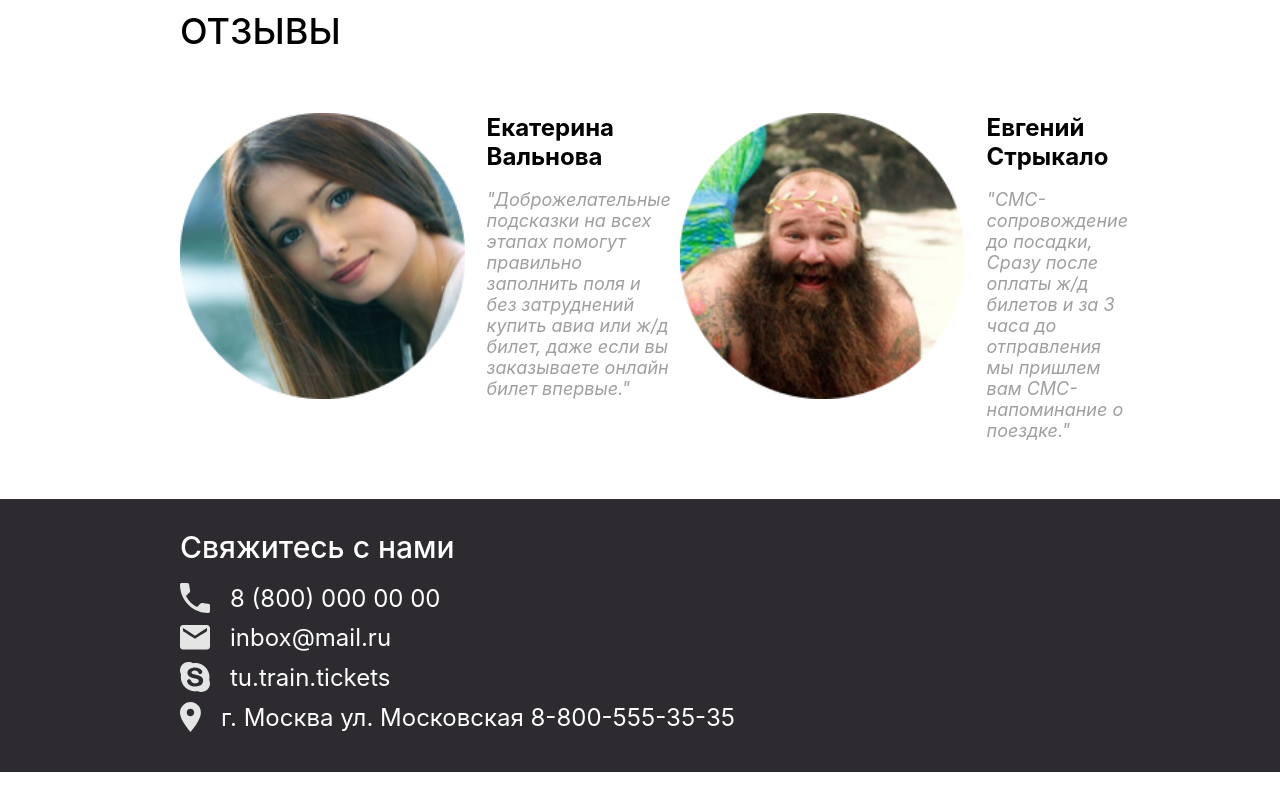
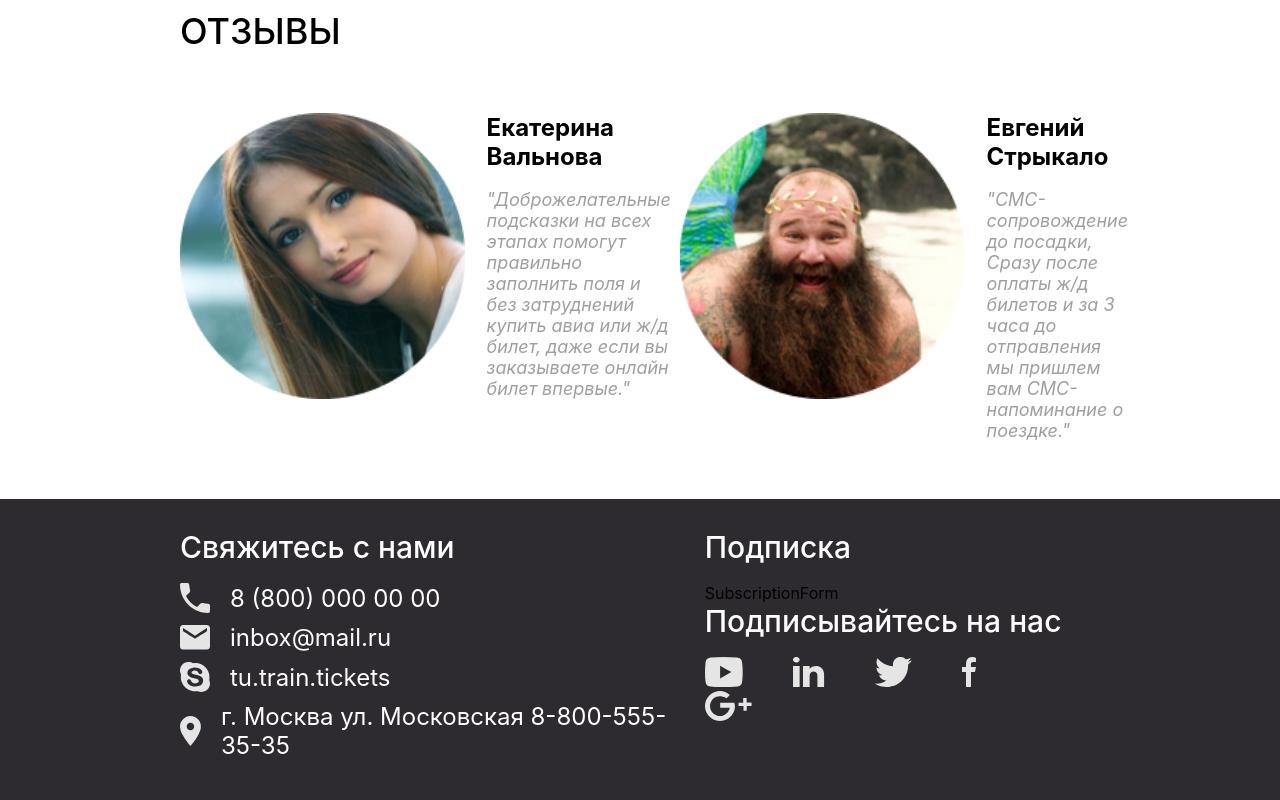
Before and after one commit to EvgeniyPryanichnikov/fe-diplom, a React (Create React App) app: page / in a window 1280 px wide. Shown: the part 1885-2685 px from the top of the page. Before the commit the page ends 2657 px from the top, so only its background shows below. Built offline with nearby package versions, Linux system fonts and the light colour scheme.

Commit message:
subscription-block in process..

```diff
--- a/src/components/global/Footer/Footer.jsx
+++ b/src/components/global/Footer/Footer.jsx
@@ -2,12 +2,15 @@ import React from 'react'
 
 import s from './Footer.module.css'
 import Contacts from './Contacts/Contacts'
+import Subscription from './Subscription/Subscription'
 
 const Footer = () => {
   return (
     <footer className={s.footer}>
-      <div>
+      <div className={s.contractsSubscription}>
         <Contacts />
+
+        <Subscription />
       </div>
     </footer>
   )
--- a/src/components/global/Footer/Footer.module.css
+++ b/src/components/global/Footer/Footer.module.css
@@ -2,3 +2,8 @@
   background-color: #2d2b2f;
   padding: 30px 180px;
 }
+
+.contractsSubscription {
+  display: flex;
+  justify-content: space-between;
+}
--- /dev/null
+++ b/src/components/global/Footer/Subscription/Subscription-form/Subscription-form.jsx
@@ -0,0 +1,9 @@
+import React from 'react'
+
+const SubscriptionForm = () => {
+  return (
+    <div>SubscriptionForm</div>
+  )
+}
+
+export default SubscriptionForm
--- /dev/null
+++ b/src/components/global/Footer/Subscription/Subscription.jsx
@@ -0,0 +1,42 @@
+import React from 'react'
+
+import s from './Subsription.module.css'
+import SubscriptionForm from './Subscription-form/Subscription-form'
+import play from '../../../../icons/play.svg'
+import linked from '../../../../icons/linked.svg'
+import facebook from '../../../../icons/facebook.svg'
+import twitter from '../../../../icons/twitter.svg'
+import google from '../../../../icons/google.svg'
+
+
+const Subscription = () => {
+  return (
+    <div className={s.subscription}>
+      <div className={s.formContainer}>
+        <p className={s.subscriptionTitle}>
+          Подписка
+        </p>
+
+        <SubscriptionForm />
+      </div>
+
+      <div className={s.iconsContainer}>
+        <p className={s.subscriptionTitle}>
+          Подписывайтесь на нас
+        </p>
+
+        <img className={s.icon} src={play} alt="" />
+
+        <img className={s.icon} src={linked} alt="" />
+
+        <img className={s.icon} src={twitter} alt="" />
+
+        <img className={s.icon} src={facebook} alt="" />
+
+        <img className={s.icon} src={google} alt="" />
+      </div>
+    </div>
+  )
+}
+
+export default Subscription
--- /dev/null
+++ b/src/components/global/Footer/Subscription/Subsription.module.css
@@ -0,0 +1,15 @@
+.subscriptionTitle {
+  color: #fff;
+  font-size: 30px;
+  font-weight: 500;
+  margin-bottom: 18px;
+}
+
+.icon {
+  cursor: pointer;
+  margin-right: 50px;
+}
+
+.icon:hover {
+  color: #FFA800;
+}
```
Also changed, not shown: src/components/global/Footer/Subscription/Subscription-form/Subscription-form.module.css (added), src/icons/linked.svg (renamed from src/icons/linked-in.svg).
